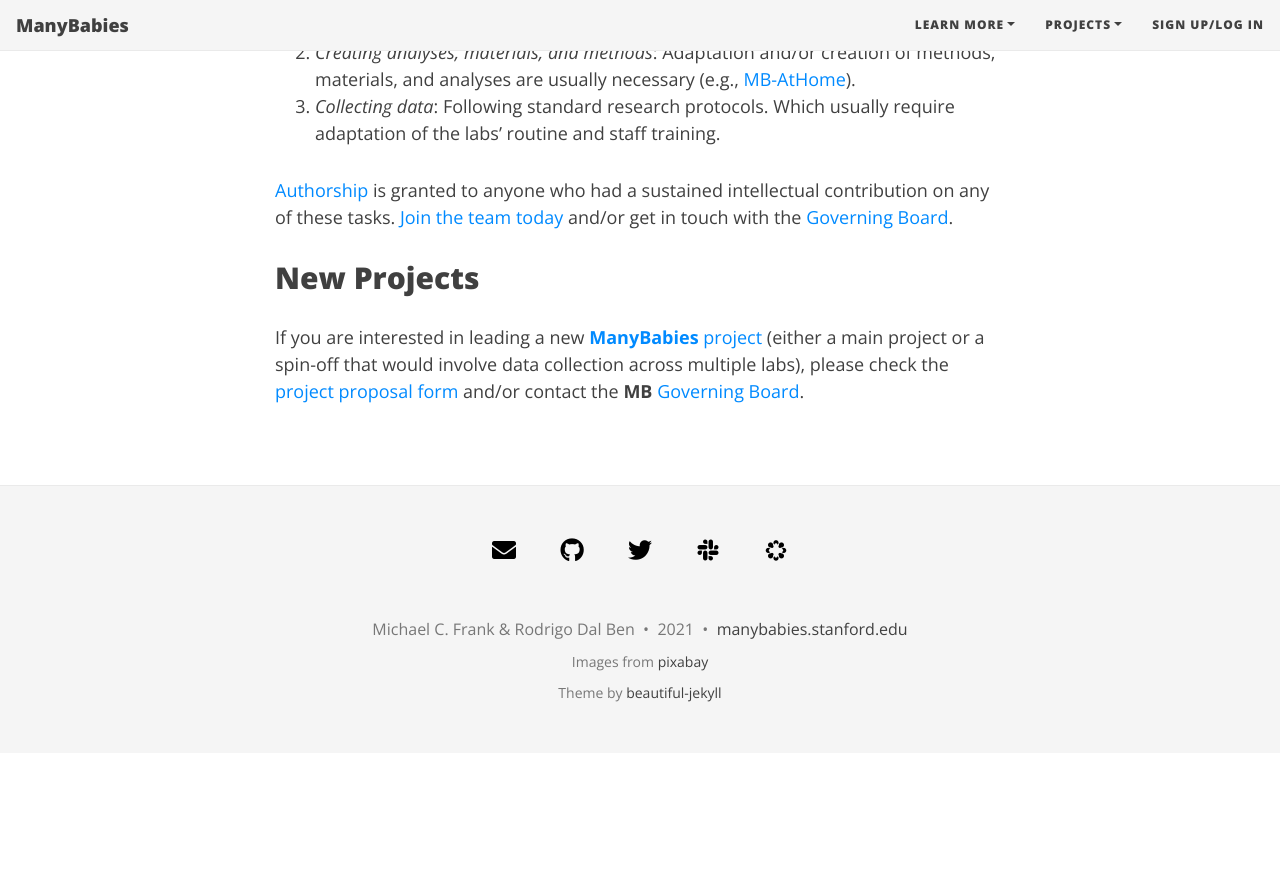
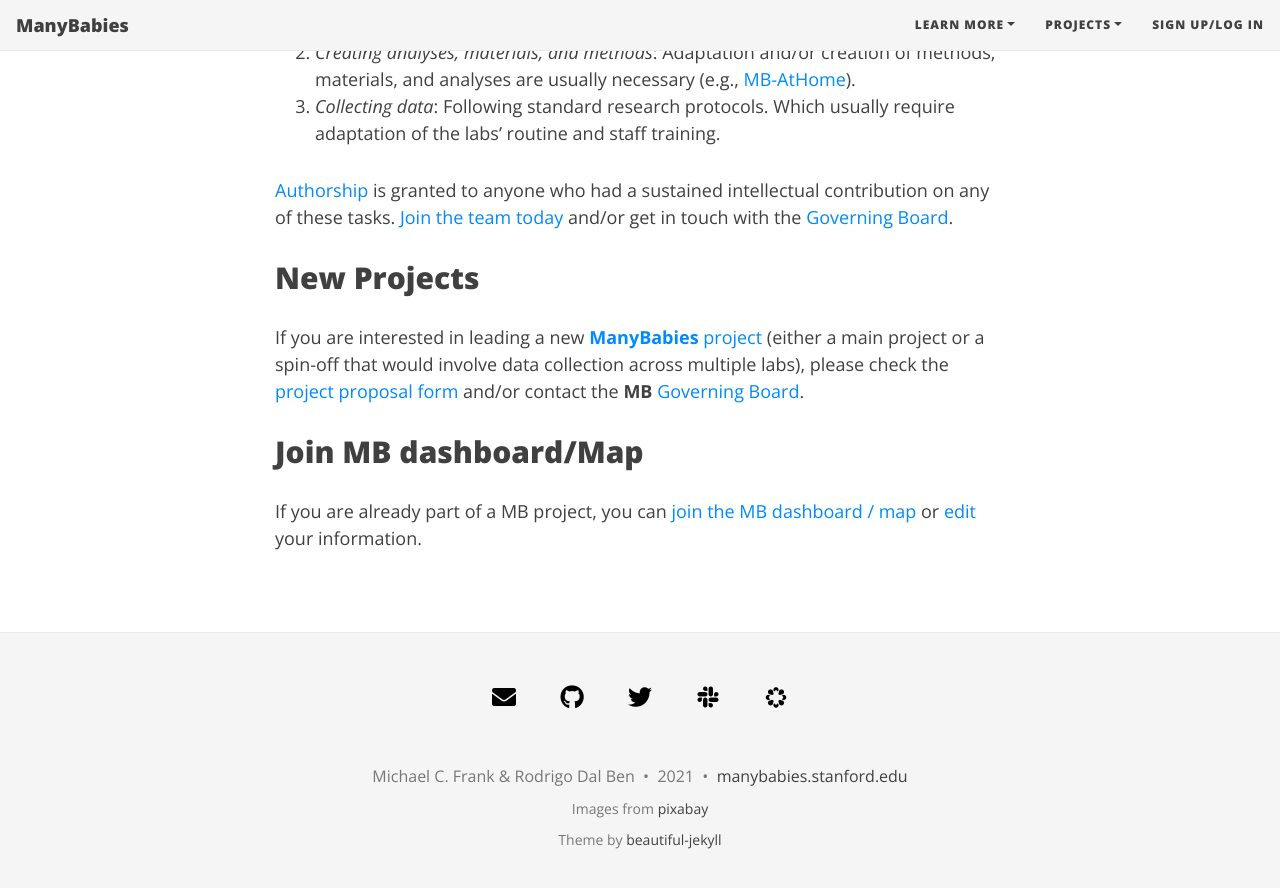
Before and after one commit to manybabies/manybabies.github.io, a Jekyll site: the page built from get_involved.md, in a window 1280 px wide and 900 px high, scrolled down 678 px. Shown: the top 888 px of the window. Built offline with Jekyll 4.4.1, drawn with Linux system fonts in a browser that asks for light colours; nearby versions of some CDN libraries; some web fonts are replaced; before the commit the page ends 1431 px from its top, so only the background shows below that.

Commit message:
add map page

```diff
--- a/_config.yml
+++ b/_config.yml
@@ -19,6 +19,7 @@ navbar-links:
     - Authorship: "authorship"
     - Publications: "publications"
     - Resources: "resources"
+    - Map: "map"
   Projects:
     - Overview: "projects"
     - MB1: "MB1"
--- a/get_involved.md
+++ b/get_involved.md
@@ -15,3 +15,7 @@ Everyone, from undergraduate students to senior researchers, who is interested i
 ## New Projects
 
 If you are interested in leading a new [**ManyBabies** project]({{site.baseurl}}/projects/) (either a main project or a spin-off that would involve data collection across multiple labs), please check the [project proposal form](https://docs.google.com/document/d/1kbnK2us2Svfcf7X4TAI5YUw3_duUNAQoYINTuuWr1Jw/edit) and/or contact the **MB** [Governing Board](mailto:manybabies-gb@mailman.stanford.edu).
+
+## Join MB dashboard/Map
+
+If you are already part of a MB project, you can [join the MB dashboard / map]({{site.baseurl}}/map/) or [edit]({{site.baseurl}}/map/) your information.
```
Also changed, not shown: about.md (+5 -10 lines), map.md (added, +23 -0 lines), assets/img/map-29903_1280.png (added).
